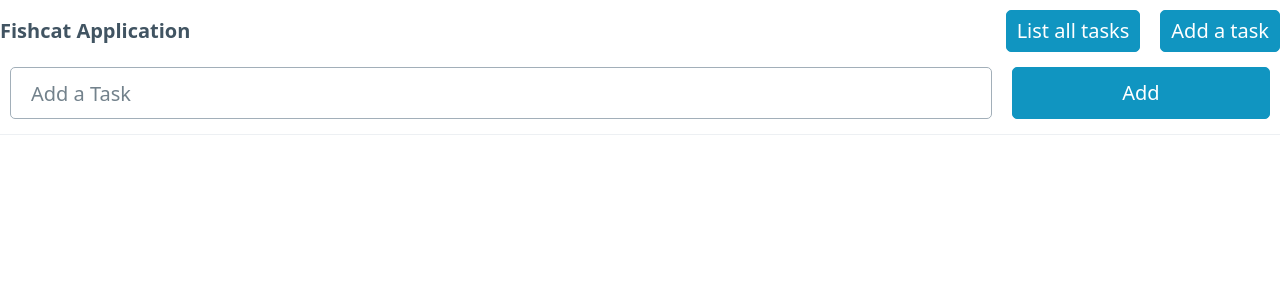
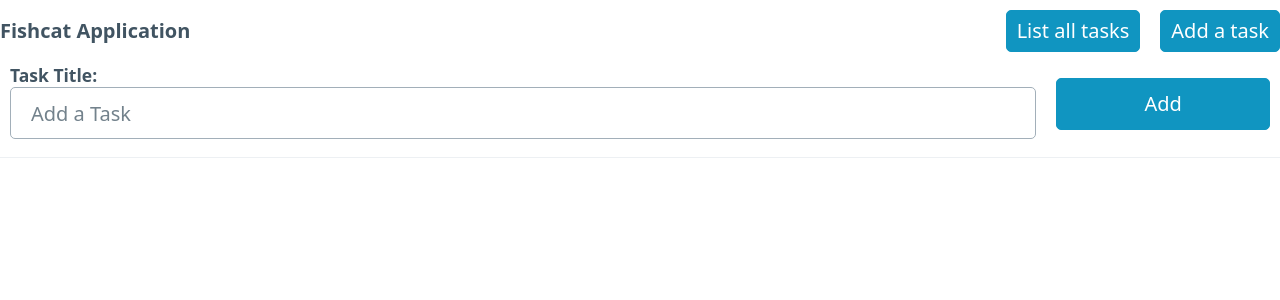
Before and after one commit to bambuk-sh/zli-m294-frontend, a React (Create React App) app: page /taskadd in a window 1280 px wide. Shown: the top 300 px of the page. Built offline with nearby package versions, Linux system fonts and the light colour scheme.

Commit message:
Label for input

```diff
--- a/src/components/task_add.tsx
+++ b/src/components/task_add.tsx
@@ -26,9 +26,12 @@ function Task_add() {
                     <tbody>
                         <tr>
                             <td>
-                                <input type='text' placeholder='Add a Task' required onChange={(e) => {
-                                    setTaskName(e.target.value);
-                                }}></input>
+                                <label>
+                                    <strong>Task Title:</strong>
+                                    <input type='text' placeholder='Add a Task' required onChange={(e) => {
+                                        setTaskName(e.target.value);
+                                    }}></input>
+                                </label>
                             </td>
                             <td>
                                 <button type='submit'>Add</button>
```
